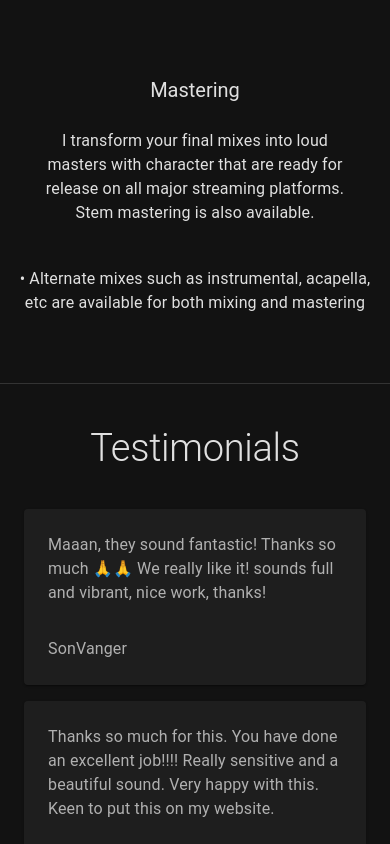
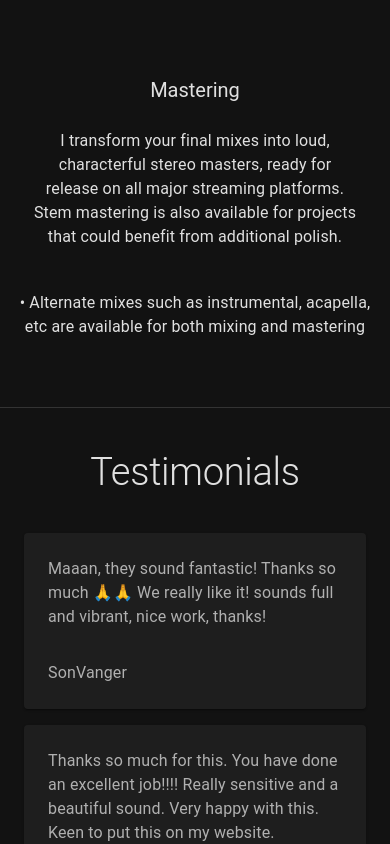
Before and after one commit to alexgeary37/agmasteringClient, a React (Create React App) app: page / in a window 390 px wide. Shown: the part 1880-2724 px from the top of the page. Built offline with nearby package versions, Linux system fonts and the light colour scheme; no server answers; some icons are missing.

Commit message:
Add email to footer both mobile and desktop

```diff
--- a/src/components/globalLayout/Footer.jsx
+++ b/src/components/globalLayout/Footer.jsx
@@ -41,12 +41,15 @@ export default function Footer() {
           textAlign: "center",
         }}
       >
-        <Typography variant="body2" color="text.secondary" mb={2}>
+        <Typography variant="body2" color="text.secondary" mb={1}>
           {"Copyright © "}
           <Link color="inherit" href="/">
             AG Mastering
           </Link>{" "}
           {new Date().getFullYear()}
+        </Typography>
+        <Typography variant="body2" color="text.secondary" mb={2}>
+          alexgeary37@gmail.com
         </Typography>
         <Box sx={{ display: "flex", justifyContent: "center" }}>
           <Link
@@ -85,13 +88,18 @@ export default function Footer() {
         maxWidth="md"
         sx={{ display: "flex", justifyContent: "space-between" }}
       >
+        <Box>
           <Typography variant="body2" color="text.secondary" align="center">
             {"Copyright © "}
             <Link color="inherit" href="/">
               AG Mastering
             </Link>{" "}
             {new Date().getFullYear()}
+            <Typography variant="body2" color="text.secondary" align="center">
+              Email: alexgeary37@gmail.com
             </Typography>
+          </Typography>
+        </Box>
         <Box>
           <Link
             href="https://instagram.com/alexgearymastering"
--- a/src/components/home/ServicesSection.jsx
+++ b/src/components/home/ServicesSection.jsx
@@ -62,9 +62,10 @@ export default function ServicesSection() {
               </Typography>
               <Container>
                 <Typography variant="body1" align="center" sx={{ mt: "3vh" }}>
-                  I transform your final mixes into loud masters with character
-                  that are ready for release on all major streaming platforms.
-                  Stem mastering is also available.
+                  I transform your final mixes into loud, characterful stereo
+                  masters, ready for release on all major streaming platforms.
+                  Stem mastering is also available for projects that could
+                  benefit from additional polish.
                 </Typography>
               </Container>
             </Box>
```
Lines whose indentation alone changed are shown as unchanged.
